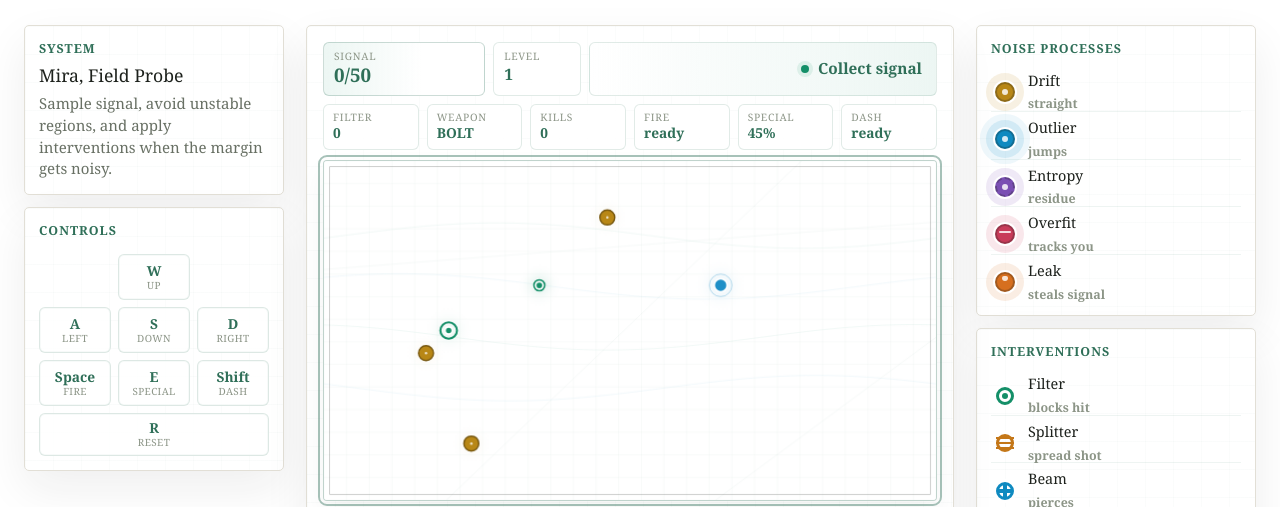
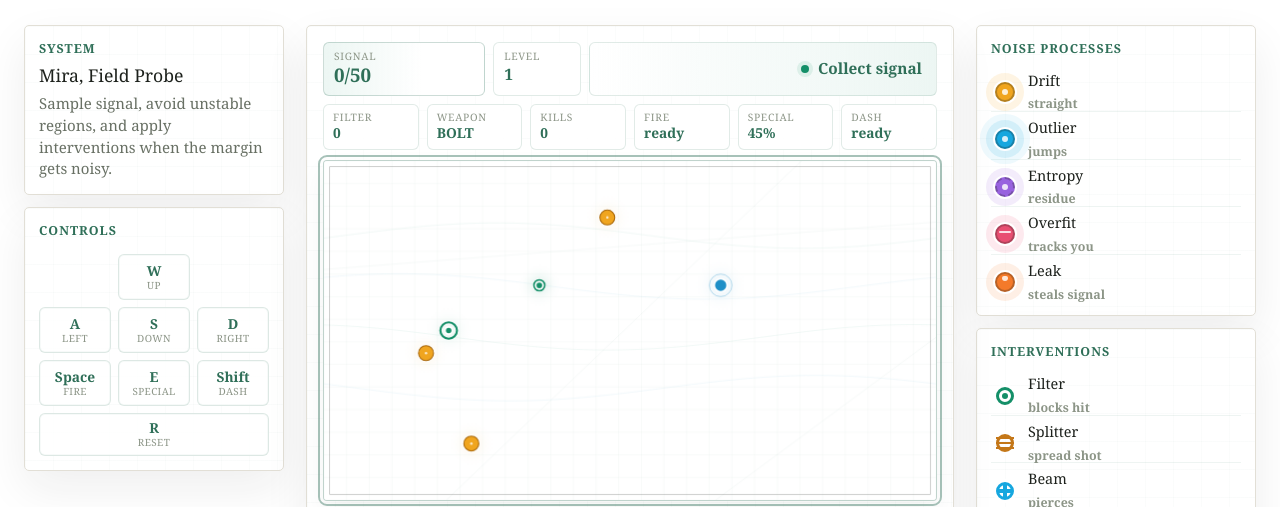
Before and after one commit to boredAtTheMoment/latent-margins, an Astro site: page /latent-margins/break in a window 1280 px wide. Shown: the part 293-800 px from the top of the page. Built offline with nearby package versions, Linux system fonts and the light colour scheme; Astro itself is replaced by a stand-in of ours; animation ran at ten frames a second.

Commit message:
Brighten enemy palette

```diff
--- a/src/components/SignalLabGame.astro
+++ b/src/components/SignalLabGame.astro
@@ -282,11 +282,11 @@
       color: string;
     };
     const enemyPalette: Record<EnemyKind, { color: string; glow: string; accent: string }> = {
-      drift: { color: "#b88716", glow: "rgba(184, 135, 22, 0.16)", accent: "#76570f" },
-      outlier: { color: "#0f8ac0", glow: "rgba(15, 138, 192, 0.18)", accent: "#0b5f86" },
-      entropy: { color: "#7a4fb3", glow: "rgba(122, 79, 179, 0.17)", accent: "#56357f" },
-      overfit: { color: "#c83c5a", glow: "rgba(200, 60, 90, 0.17)", accent: "#8e2c41" },
-      leak: { color: "#d66f1f", glow: "rgba(214, 111, 31, 0.16)", accent: "#974b17" }
+      drift: { color: "#f0a51f", glow: "rgba(240, 165, 31, 0.22)", accent: "#a86608" },
+      outlier: { color: "#16a7df", glow: "rgba(22, 167, 223, 0.22)", accent: "#0873a6" },
+      entropy: { color: "#9862df", glow: "rgba(152, 98, 223, 0.22)", accent: "#6840a8" },
+      overfit: { color: "#e84f72", glow: "rgba(232, 79, 114, 0.22)", accent: "#a92c48" },
+      leak: { color: "#f47a2a", glow: "rgba(244, 122, 42, 0.22)", accent: "#a94b12" }
     };
     const bossPalette: Record<BossKind, { color: string; glow: string; accent: string }> = {
       sentinel: { color: "#c47718", glow: "rgba(196, 119, 24, 0.24)", accent: "#8a5a18" },
@@ -1298,7 +1298,7 @@
       const x = cx(hx);
       const y = cy(hy);
       const pulse = 1 + Math.sin(time / 260 + hazard.timer) * 0.12;
-      drawFieldHalo(x, y, palette.color, tile * 0.86, 0.08);
+      drawFieldHalo(x, y, palette.color, tile * 0.98, 0.12);
       if (hazard.kind === "overfit" && hazard.target) {
         drawDottedLine(x, y, cx(hazard.target.x), cy(hazard.target.y), "rgba(184, 74, 98, 0.32)");
       }
@@ -1319,7 +1319,7 @@
       gameCtx.fill();
       gameCtx.strokeStyle = palette.accent;
       gameCtx.fillStyle = palette.color;
-      gameCtx.lineWidth = 2;
+      gameCtx.lineWidth = 1.5;
       gameCtx.beginPath();
       gameCtx.arc(x, y, enemyRadius, 0, Math.PI * 2);
       gameCtx.fill();
--- a/src/styles/global.css
+++ b/src/styles/global.css
@@ -1529,26 +1529,26 @@ a:hover {
 }
 
 .sprite-drift {
-  color: #b88716;
+  color: #f0a51f;
 }
 
 .sprite-outlier,
 .sprite-regularizer {
-  color: #0f8ac0;
+  color: #16a7df;
 }
 
 .sprite-entropy,
 .sprite-probe,
 .sprite-replay {
-  color: #7a4fb3;
+  color: #9862df;
 }
 
 .sprite-overfit {
-  color: #c83c5a;
+  color: #e84f72;
 }
 
 .sprite-leak {
-  color: #d66f1f;
+  color: #f47a2a;
 }
 
 .sprite-filter,
```
